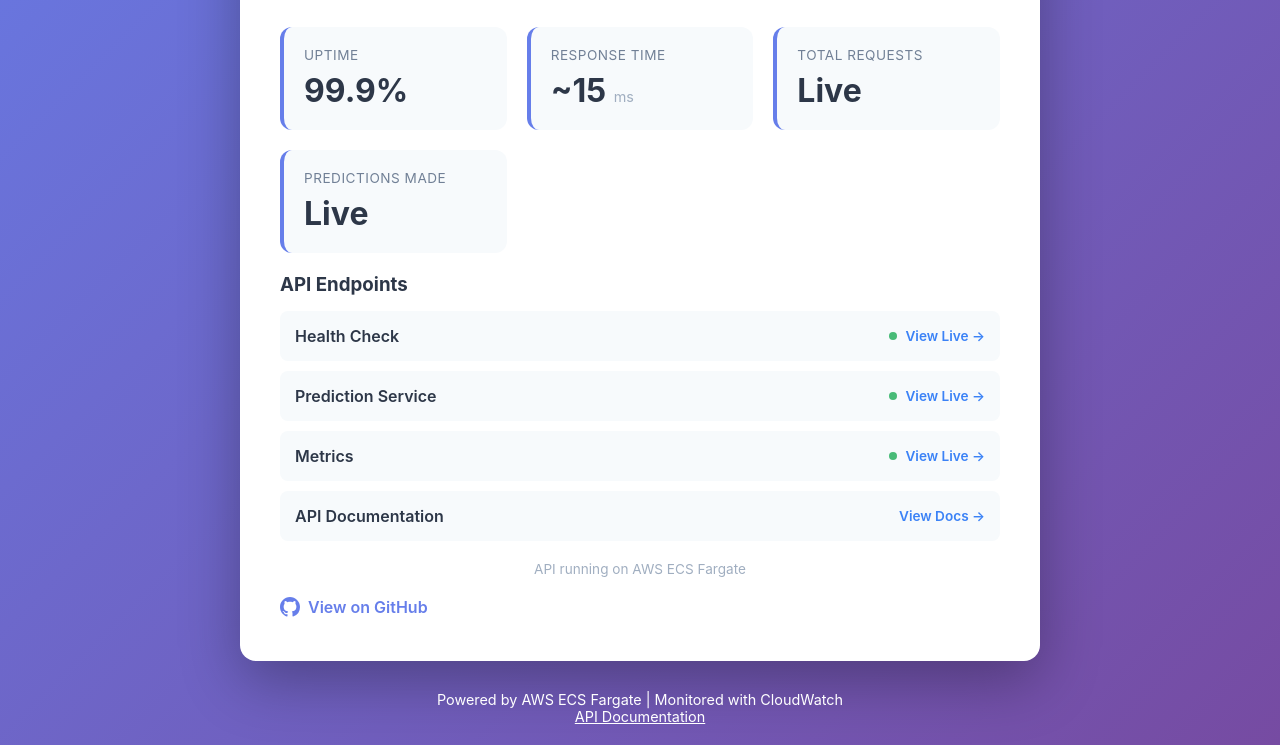
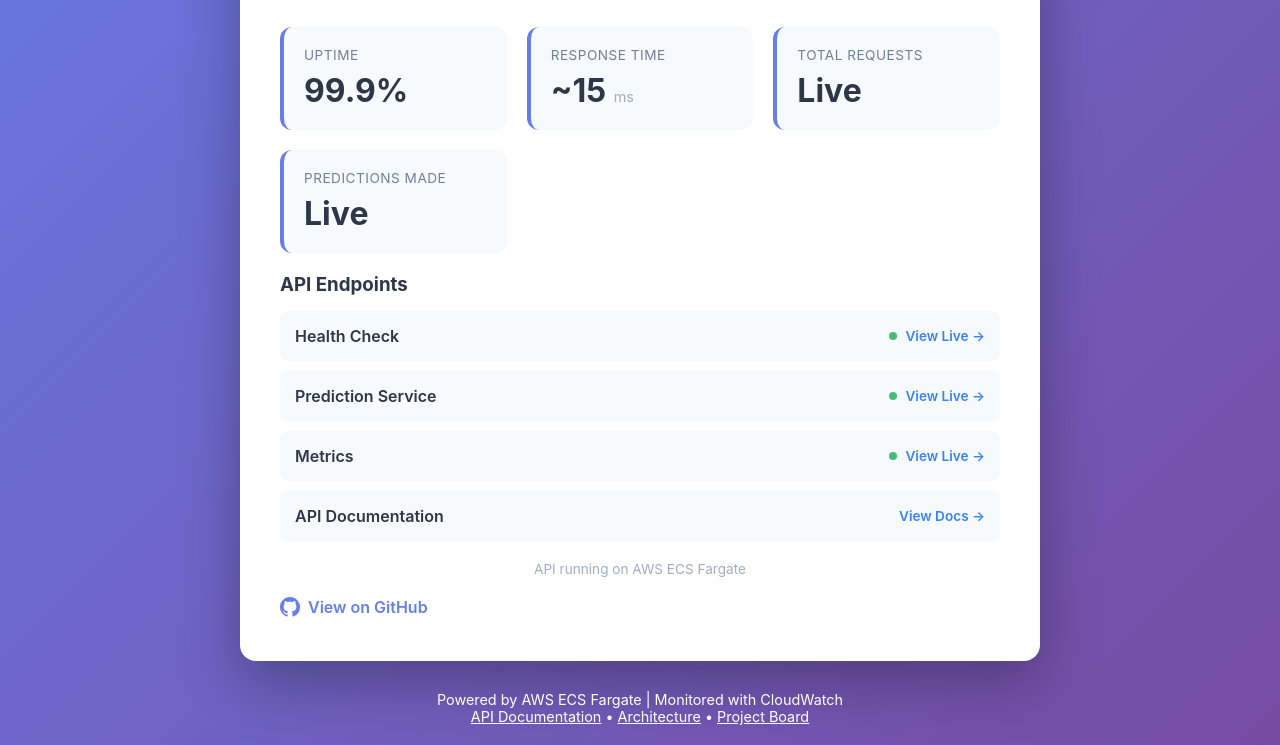
Before and after one commit to dataappengineer/mlops-cloud-demo, a plain HTML site: page docs/index.html in a window 1280 px wide. Shown: the part 426-1171 px from the top of the page. Drawn offline with Linux system fonts and the light colour scheme; no server answers.

Commit message:
feat: Add architecture diagrams and project board links
- Added Mermaid architecture diagram to README (system, security, data flow, deployment)
- Created comprehensive ARCHITECTURE.md with detailed component explanations
- Added project board link to README header
- Updated status page footer with architecture and project board links
- Closes #10

```diff
--- a/docs/index.html
+++ b/docs/index.html
@@ -287,7 +287,11 @@
 
         <div class="footer">
             <p>Powered by AWS ECS Fargate | Monitored with CloudWatch</p>
-            <p><a href="http://mlops-demo-dev-alb-1849542828.us-east-1.elb.amazonaws.com/docs" target="_blank">API Documentation</a></p>
+            <p>
+                <a href="http://mlops-demo-dev-alb-1849542828.us-east-1.elb.amazonaws.com/docs" target="_blank">API Documentation</a> •
+                <a href="https://github.com/dataappengineer/mlops-cloud-demo/blob/main/docs/ARCHITECTURE.md" target="_blank">Architecture</a> •
+                <a href="https://github.com/users/dataappengineer/projects/9/views/1" target="_blank">Project Board</a>
+            </p>
         </div>
     </div>
 
```
Also changed, not shown: 2 other files.
